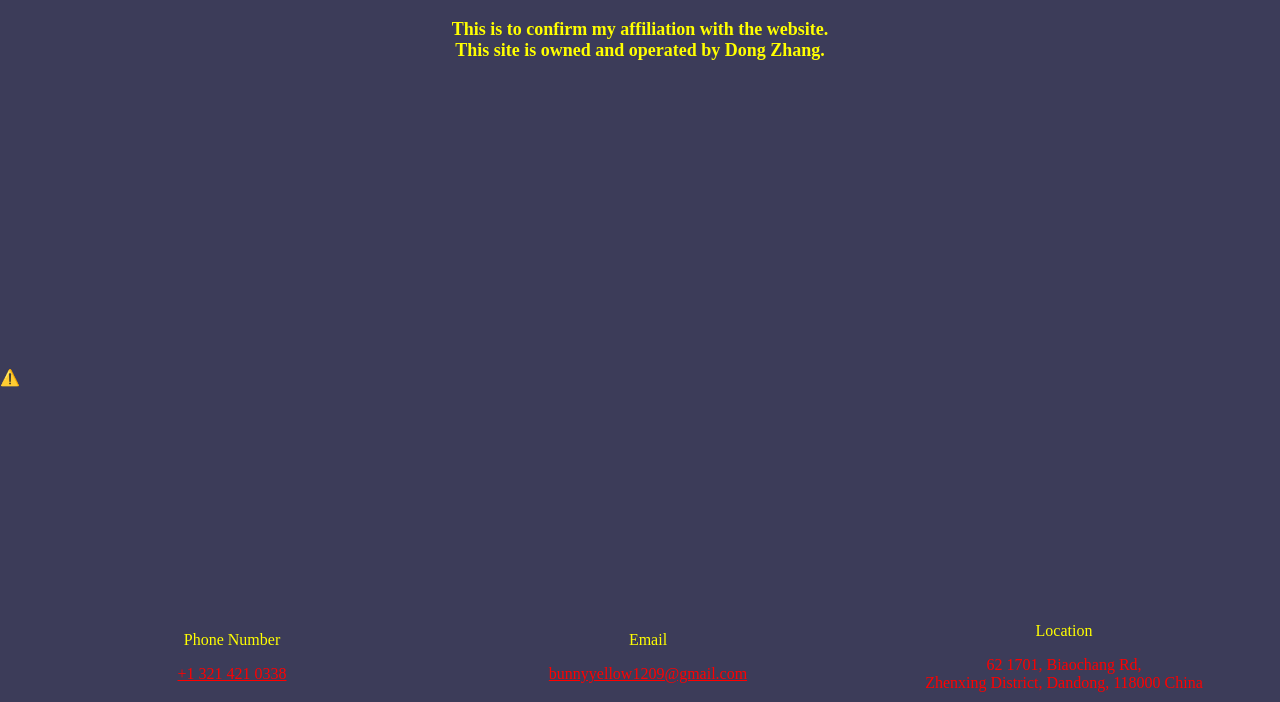
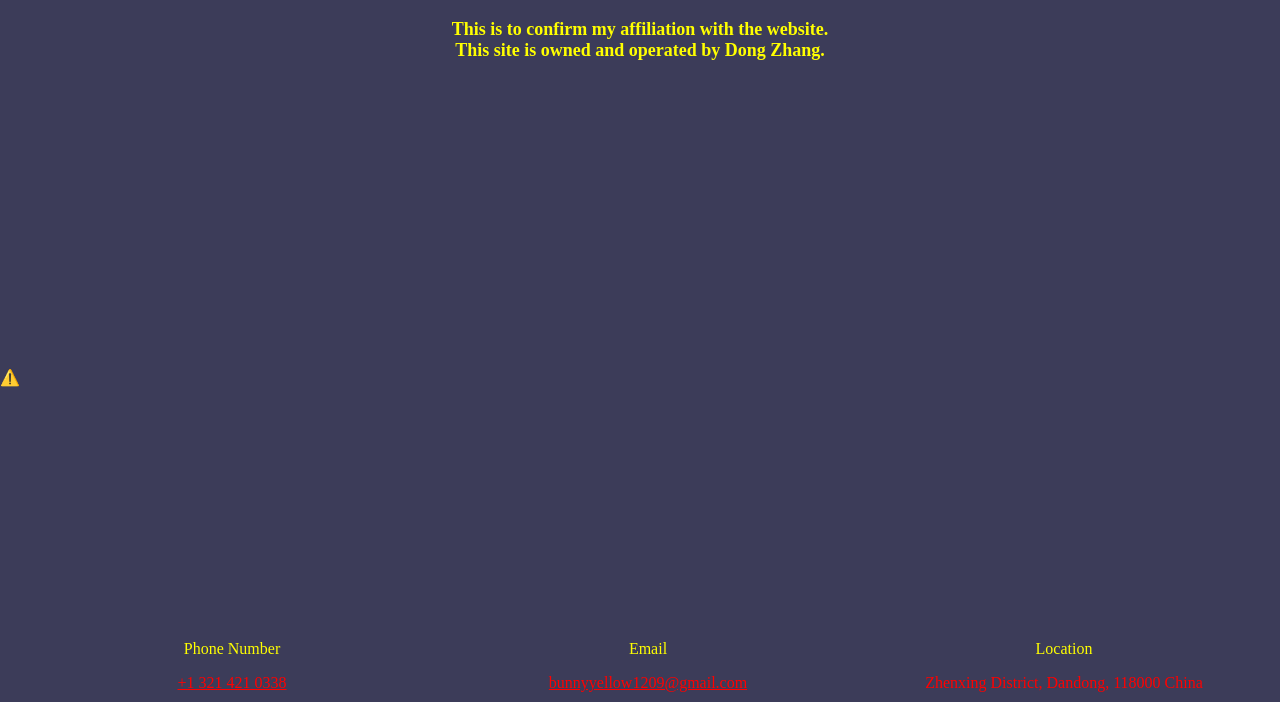
Before and after one commit to hunnyUnicorn/portfolio, a plain HTML site: page index.html in a window 1280 px wide. Shown: the part 98-800 px from the top of the page. Drawn offline with nearby package versions, Linux system fonts and the light colour scheme; no server answers.

Commit message:
fix the address

```diff
--- a/index.html
+++ b/index.html
@@ -44,7 +44,6 @@
     </div>
     <div style="width: 30%;">
       <p style="color:yellow;">Location</p>
-      <div>62 1701, Biaochang Rd,</div>
       <div>Zhenxing District, Dandong, 118000 China</div>
     </div>
   </div>
```
